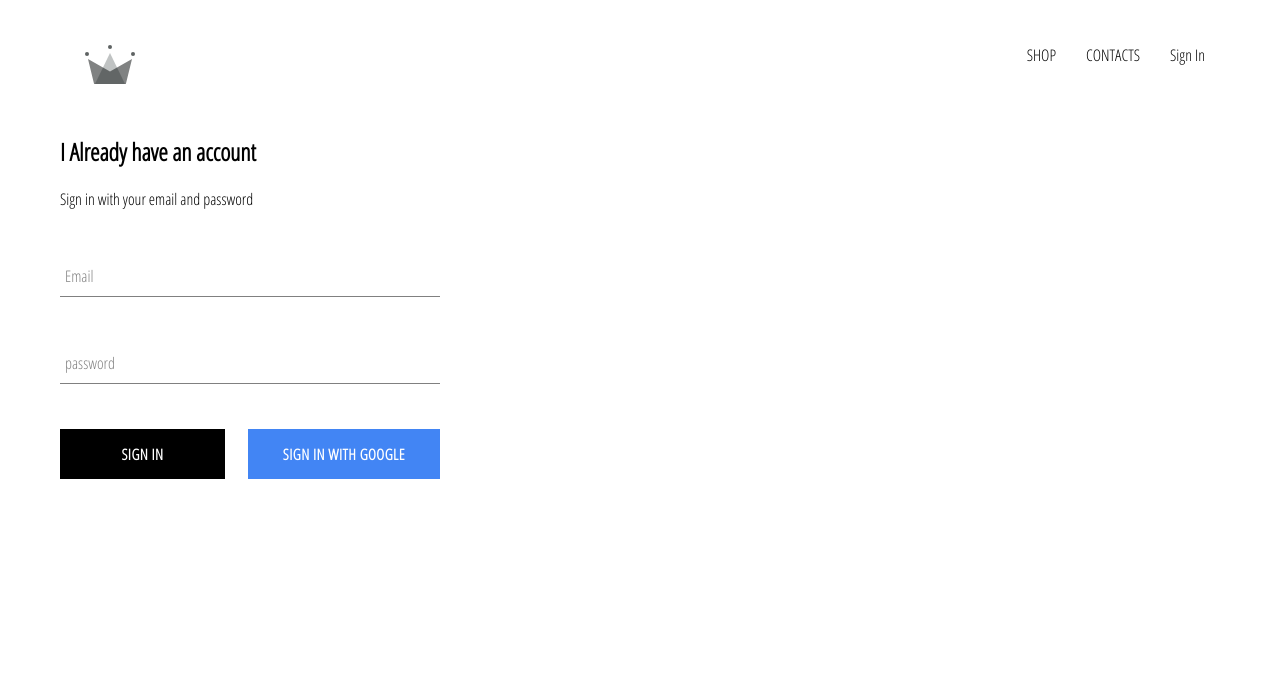
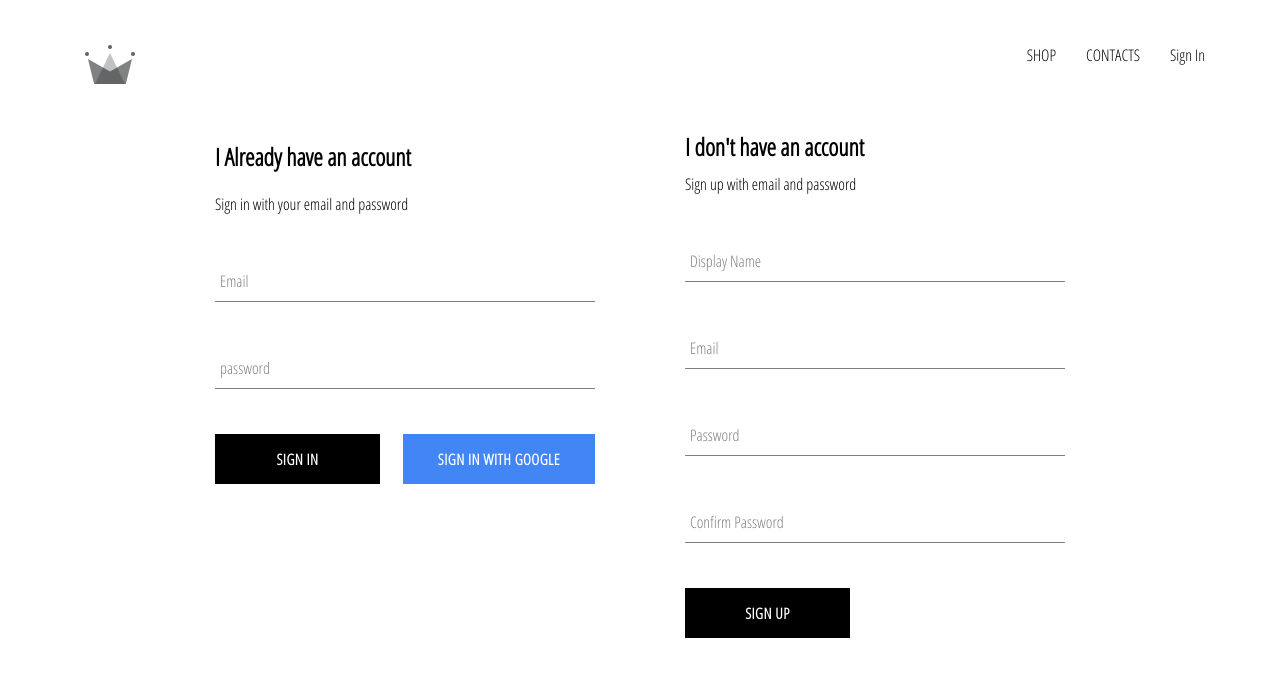
Before and after one commit to vivekdogra02/Clothing-web, a React (Create React App) app: page /signIn in a window 1280 px wide. Shown: the top 676 px of the page. Built offline with nearby package versions, Linux system fonts and the light colour scheme; no server answers.

Commit message:
Finish Sign in firebase

```diff
--- a/src/App.js
+++ b/src/App.js
@@ -5,7 +5,7 @@
 import ShopPage from './pages/shop/shop';
 import Header from './components/header/header';
 import SignInAndSignUp from './pages/sign-in-and-sign-up/sign-in-and-sign-up';
-import { auth } from './firebase/firebase.util';
+import { auth, createUserProfileDocument } from './firebase/firebase.util';
 
 class App extends React.Component {
   unsubscribeFromAuth = null;
@@ -18,8 +18,21 @@
 
   }
   componentDidMount() {
-    this.unsubscribeFromAuth = auth.onAuthStateChanged(user =>  {
-      this.setState({currentUser: user});
+    this.unsubscribeFromAuth = auth.onAuthStateChanged(async userAuth => {
+
+      if (userAuth) {
+        const userRef = await createUserProfileDocument(userAuth);
+        userRef.onSnapshot(snapshot => {
+          this.setState({
+            currentUser: {
+              id: snapshot.id,
+              ...snapshot.data()
+            }
+          })
+        })
+
+      }
+      this.setState({ currentUser: userAuth });
     })
   }
   componentWillUnmount() {
@@ -28,11 +41,11 @@
   render() {
     return (
       <div>
-        <Header currentUser = {this.state.currentUser}/>
+        <Header currentUser={this.state.currentUser} />
         <Switch>
           <Route exact path='/' component={Homepage} />
-          <Route path = '/shop' component={ShopPage} />
-          <Route path = '/signIn' component={SignInAndSignUp} />
+          <Route path='/shop' component={ShopPage} />
+          <Route path='/signIn' component={SignInAndSignUp} />
         </Switch>
       </div>
     );
--- a/src/components/sign-in/sign-in.jsx
+++ b/src/components/sign-in/sign-in.jsx
@@ -2,7 +2,7 @@
 import FormInput from '../form-input/form-input';
 import './sign-in.scss';
 import CustomButton from '../custom-button/custom-button';
-import { signInWithGoogle } from '../../firebase/firebase.util';
+import { signInWithGoogle, auth } from '../../firebase/firebase.util';
 class SignIn extends React.Component {
     constructor(props) {
         super(props);
@@ -12,9 +12,15 @@
         }
     }
 
-    handleSubmit = (e) => {
+    handleSubmit = async e => {
         e.preventDefault();
-        this.setState({ email: '', password: '' });
+        const {email, password} = this.state;
+        try {
+            auth.signInWithEmailAndPassword(email, password);
+            this.setState({ email: '', password: '' });
+        } catch(error) {
+            console.log(error)
+        }
     }
 
     handleChange = (event) => {
--- /dev/null
+++ b/src/components/sign-up/sign-up.jsx
@@ -0,0 +1,62 @@
+import React from 'react';
+import './sign-up.scss';
+import FormInput from '../form-input/form-input';
+import CustomButton from '../custom-button/custom-button';
+import { auth, createUserProfileDocument } from '../../firebase/firebase.util';
+
+class SignUp extends React.Component {
+    constructor() {
+        super()
+        this.state = {
+            displayName: '',
+            email: '',
+            password: '',
+            confirmPassword: ''
+        }
+    }
+    handleSubmit = async event => {
+        event.preventDefault();
+        const {displayName, email, password, confirmPassword} = this.state;
+
+        if(password !== confirmPassword) {
+            alert('Password dont match');
+            return;
+        }
+        try {
+            const {user} = await auth.createUserWithEmailAndPassword(email, password);
+            createUserProfileDocument(user, {displayName});
+            this.setState({
+                displayName: '',
+                email: '',
+                password: '',
+                confirmPassword: ''
+            })
+        } catch(error) {
+            console.log(error)
+        }
+    }
+
+    handleChange = event => {
+        const {name, value} = event.target;
+        this.setState({[name]: value});
+    }
+    render() {
+        const {displayName, email, password, confirmPassword} = this.state;
+        return(
+            <div className='sign-up'>
+                <h2 className='title'>I don't have an account</h2>
+                <span>Sign up with email and password</span>
+
+                <form className='sign-up-form' onSubmit={this.handleSubmit}>
+                    <FormInput type='text' name={displayName} value={displayName} handleChange={this.handleChange} label='Display Name'></FormInput>
+                    <FormInput type='email' name={email} value={email} handleChange={this.handleChange} label='Email'></FormInput>
+                    <FormInput type='password' name={password} value={password} handleChange={this.handleChange} label='Password'></FormInput>
+                    <FormInput type='password' name={confirmPassword} value={confirmPassword} handleChange={this.handleChange} label='Confirm Password'></FormInput>
+                    <CustomButton type='submit'>SIGN UP</CustomButton>
+                </form>
+            </div>
+        )
+    }
+}
+
+export default SignUp;
--- /dev/null
+++ b/src/components/sign-up/sign-up.scss
@@ -0,0 +1,8 @@
+.sign-up {
+    display: flex;
+    flex-direction: column;
+    width: 380px;
+    .title {
+        margin: 10px 0;
+    }
+}
--- a/src/firebase/firebase.util.js
+++ b/src/firebase/firebase.util.js
@@ -12,6 +12,28 @@
     appId: "1:1095874740507:web:5eec6c63026a4fdca093be",
     measurementId: "G-MGTFVXZ97W"
 };
+export const createUserProfileDocument = async (userAuth, additionalData) => {
+    if(!userAuth) return;
+    const userRef = firestore.doc(`users/${userAuth.uid}`);
+    const snapshot = await userRef.get();
+
+    if(!snapshot.exists) {
+        const {displayName, email} = userAuth;
+        const createdAt = new Date();
+        try {
+            await userRef.set({
+                displayName,
+                email,
+                createdAt,
+                ...additionalData
+            })
+        }
+        catch(error) {
+            console.log('error in creating user ', error.message)
+        }
+    }
+    return userRef;
+}
 
 firebase.initializeApp(config);
 export const auth = firebase.auth();
--- a/src/pages/sign-in-and-sign-up/sign-in-and-sign-up.jsx
+++ b/src/pages/sign-in-and-sign-up/sign-in-and-sign-up.jsx
@@ -1,10 +1,12 @@
 import React from 'react';
 import SignIn from '../../components/sign-in/sign-in';
-
+import SignUp from '../../components/sign-up/sign-up';
+import './sign-in-and-sign-up.scss';
 
 const SignInAndSignUp = () => (
     <div className='sign-in-and-sign-up'>
         <SignIn />
+        <SignUp />
     </div>
 )
 
--- a/src/pages/sign-in-and-sign-up/sign-in-and-sign-up.scss
+++ b/src/pages/sign-in-and-sign-up/sign-in-and-sign-up.scss
@@ -0,0 +1,6 @@
+.sign-in-and-sign-up {
+    width: 850px;
+    display: flex;
+    justify-content: space-between;
+    margin: 30px auto;
+  }
```
